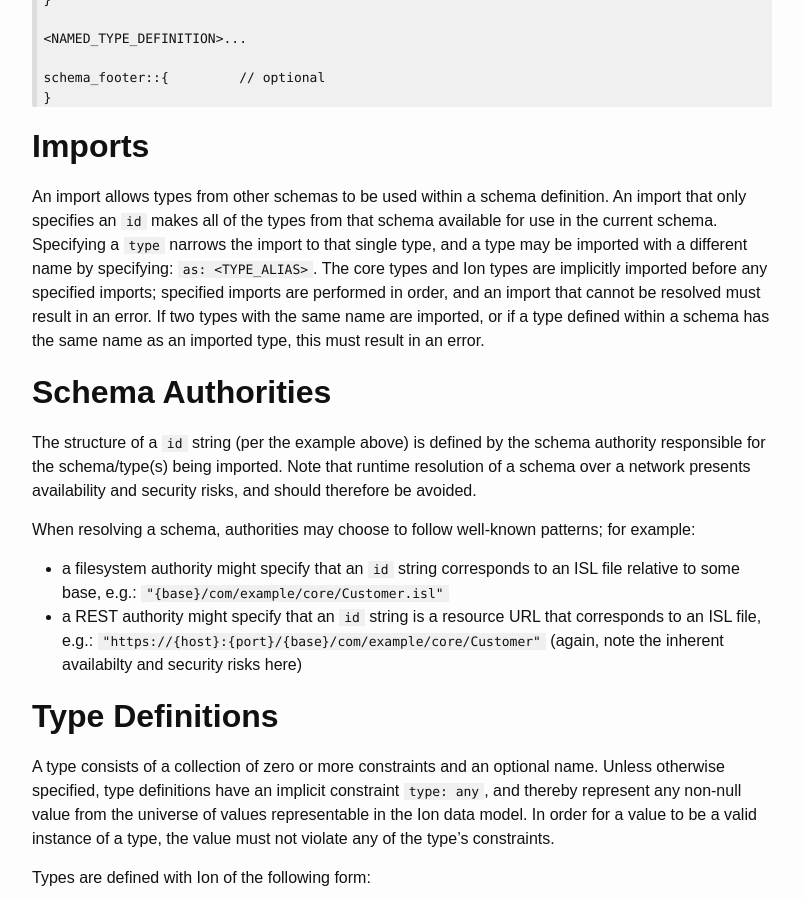
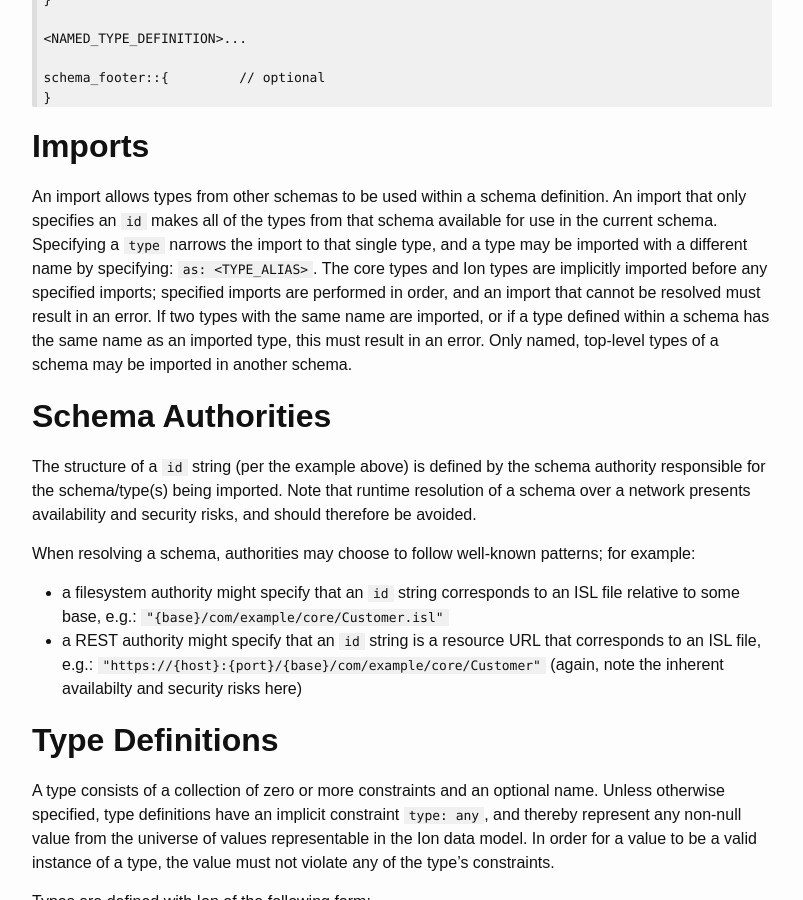
Before and after one commit to amazon-ion/ion-schema, a Jekyll site: the page built from docs/spec.md, in a window 1280 px wide and 900 px high, scrolled down 2964 px. Shown: the whole window, without its empty margins (238-1041 px from the left). Built offline with Jekyll 4.4.1, drawn with Linux system fonts in a browser that asks for light colours.

Commit message:
Fixes #39 - clarifies that schemas may not import types transitively through other schemas

```diff
--- a/docs/spec.md
+++ b/docs/spec.md
@@ -157,7 +157,8 @@ The core types and Ion types are implicitly imported before any specified
 imports; specified imports are performed in order, and an import that
 cannot be resolved must result in an error. If two types with the same
 name are imported, or if a type defined within a schema has the same
-name as an imported type, this must result in an error.
+name as an imported type, this must result in an error. Only named,
+top-level types of a schema may be imported in another schema.
 
 # Schema Authorities
 
```
